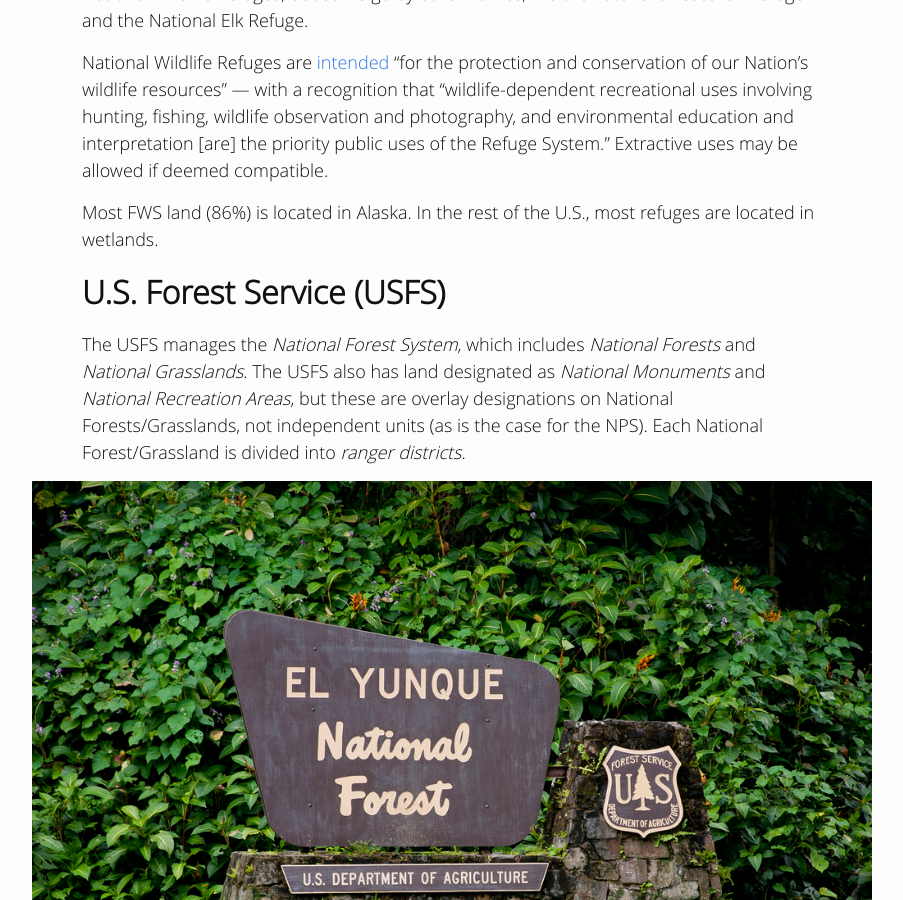
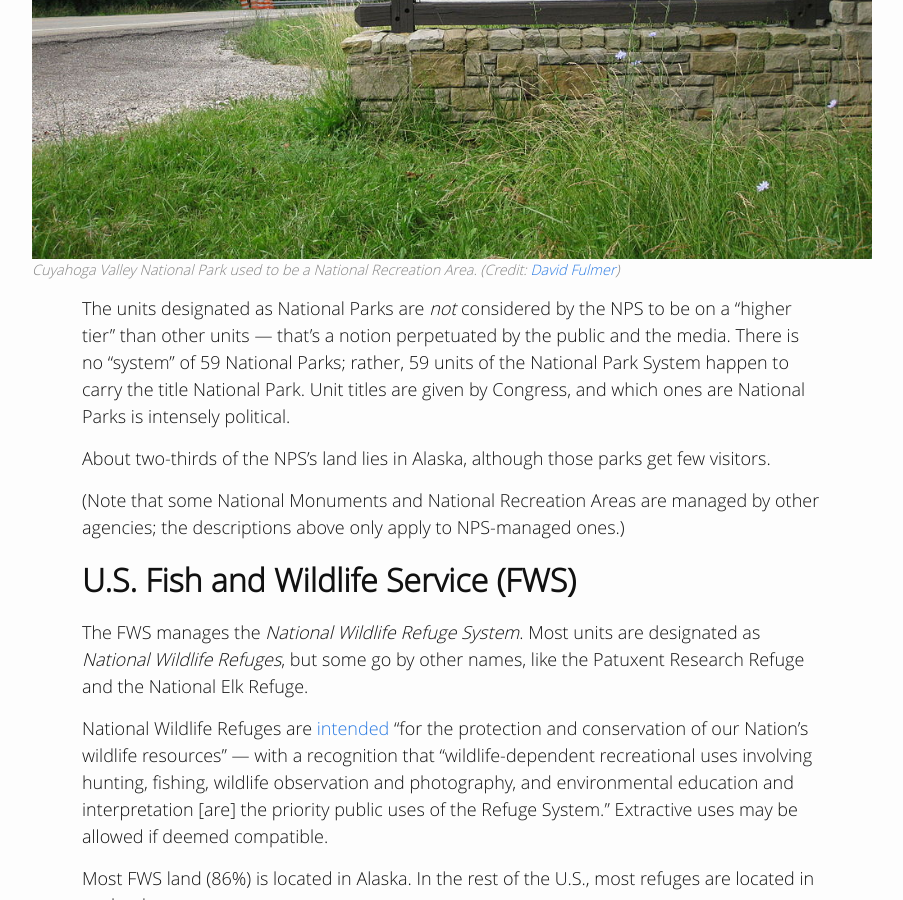
Before and after one commit to gregjd/gregjd.github.io, a Jekyll site: the page built from _posts/2017-08-03-types-of-federal-lands.md, in a window 1280 px wide and 900 px high, scrolled down 3091 px. Shown: the whole window, without its empty margins (188-1091 px from the left). Built offline with Jekyll 4.4.1, drawn with Linux system fonts in a browser that asks for light colours; comment, search, counter and statistics services are not loaded.

Commit message:
Add Cuyahoga Valley photo

```diff
--- a/_posts/2017-08-03-types-of-federal-lands.md
+++ b/_posts/2017-08-03-types-of-federal-lands.md
@@ -27,6 +27,8 @@
 *National Parks* and *National Monuments* are, for all intents and purposes, the same. They are the most restrictive; they usually ban resource extraction, off-road vehicle use, and sport hunting. Monuments tend to be smaller than Parks, but there's a lot of variance. See my [previous post](http://www.gregjd.com/blog/2017/07/10/national-monuments-explained/) for more detail on National Monuments.
 
 Most *National Recreation Areas* either surround reservoirs (and focus on water-based recreation) or are located in urban areas. NRAs, *National Preserves*, *National Seashores*, *National Lakeshores*, and certain other units are similar to National Parks and National Monuments, but in some cases they have looser regulations. The NPS also manages many historical and cultural sites, but those are usually much smaller areas.
+
+{% include image.html file="cuyahoga-valley-np-sign.jpg" source="https://commons.wikimedia.org/wiki/File:Cuyahoga_Valley_welcome_sign.jpg" alt="Entrance sign at Cuyahoga Valley National Park" caption="Cuyahoga Valley National Park used to be a National Recreation Area." credit="David Fulmer" %}
 
 The units designated as National Parks are *not* considered by the NPS to be on a "higher tier" than other units — that's a notion perpetuated by the public and the media. There is no "system" of 59 National Parks; rather, 59 units of the National Park System happen to carry the title National Park. Unit titles are given by Congress, and which ones are National Parks is intensely political.
 
```
Also changed, not shown: images/cuyahoga-valley-np-sign.jpg (added).
